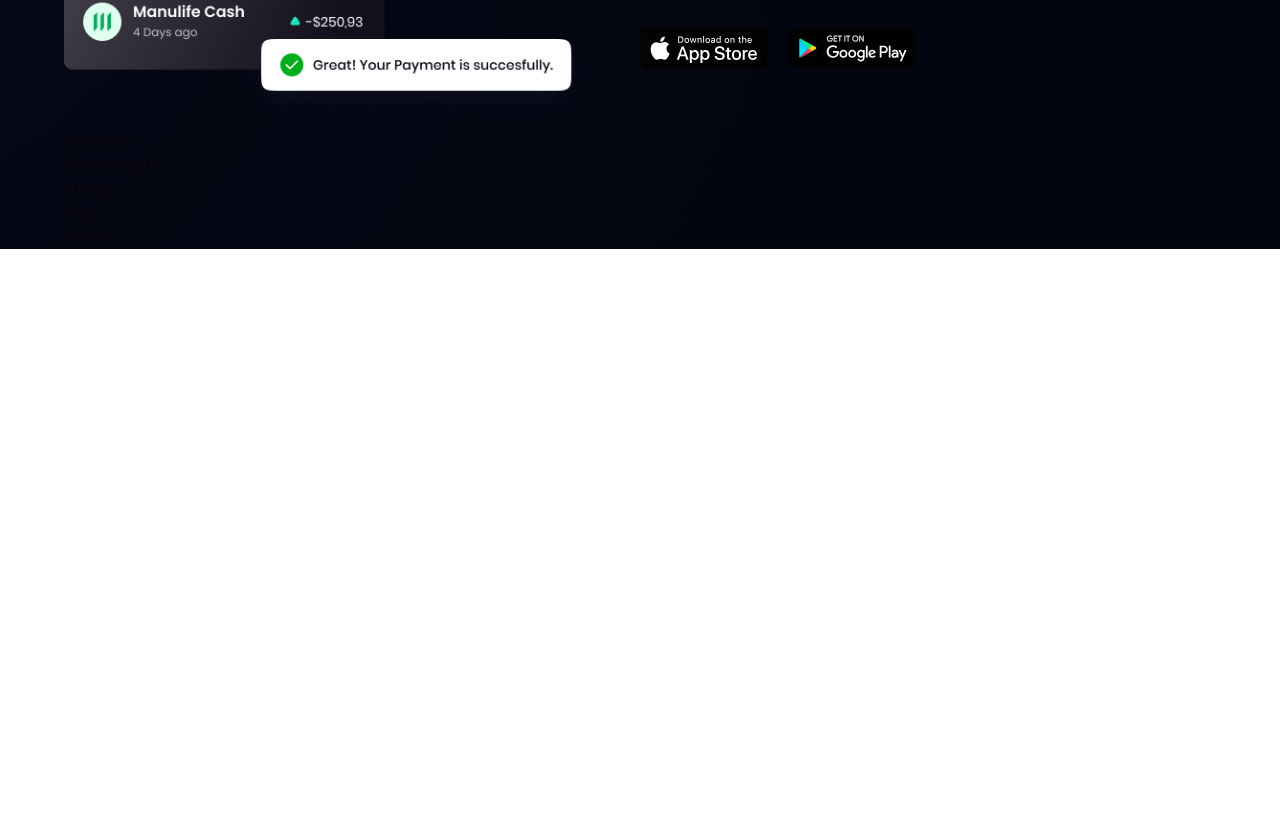
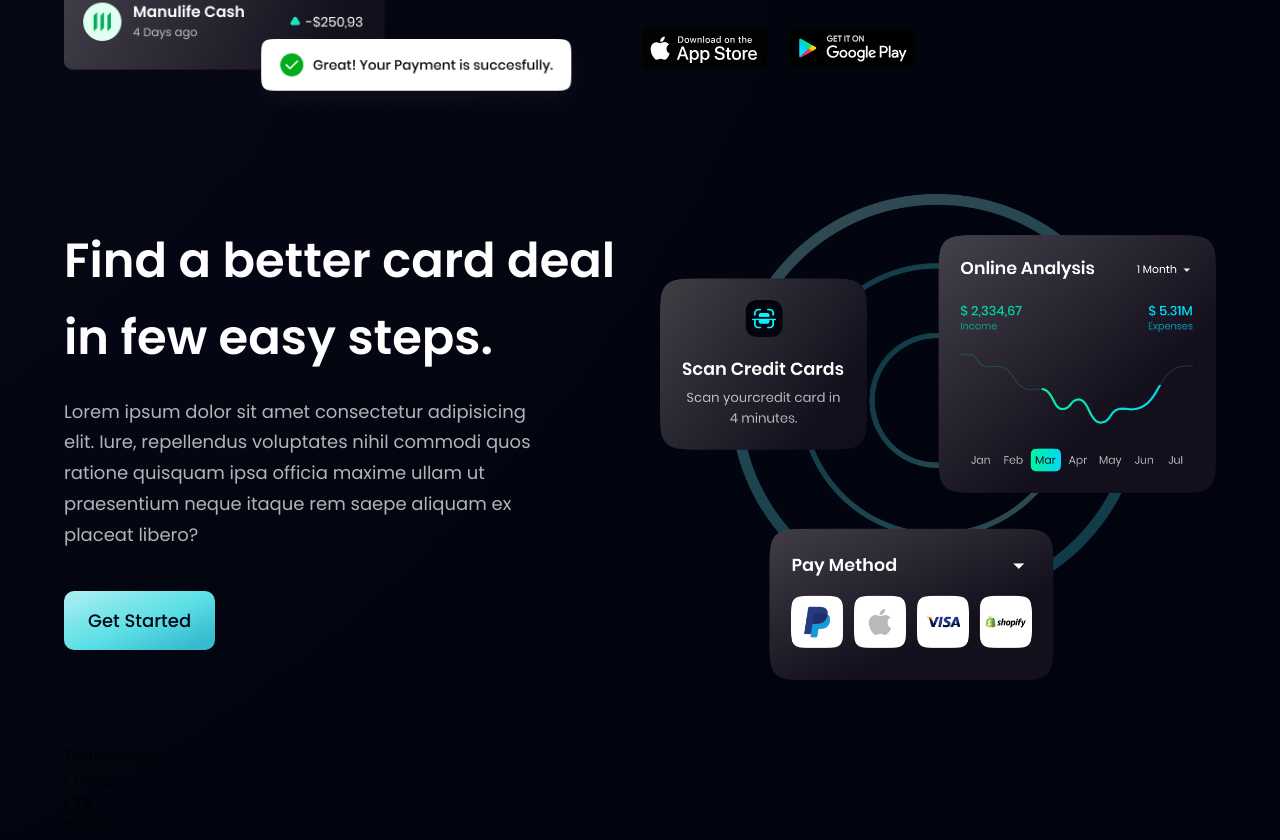
Before and after one commit to achu-BSL/bank_modern_app, a React (Vite) app: page / in a window 1280 px wide. Shown: the part 1914-2754 px from the top of the page. Before the commit the page ends 2163 px from the top, so only its background shows below. Built offline with nearby package versions, Linux system fonts and the light colour scheme.

Commit message:
Implement CardDeal section

```diff
--- a/src/components/Button.tsx
+++ b/src/components/Button.tsx
@@ -1,7 +1,10 @@
-import { FC } from 'react';
+import { FC } from "react";
 
-export const Button: FC<{styles: string}> = ({styles}) => (
-<button type='button' className={`py-4 px-6 bg-blue-gradient font-poppins font-medium text-[18px] text-primary outline-none ${styles}`}>
-  Get Started
-</button>
-  );
+export const Button: FC<{ styles: string }> = ({ styles }) => (
+  <button
+    type="button"
+    className={`py-4 px-6 bg-blue-gradient font-poppins font-medium text-[18px] text-primary outline-none ${styles} rounded-[10px]`}
+  >
+    Get Started
+  </button>
+);
--- a/src/components/CardDeal.tsx
+++ b/src/components/CardDeal.tsx
@@ -1,7 +1,26 @@
-import { FC } from 'react';
+import { FC } from "react";
+import { card } from "../assets";
+import styles, { layout } from "../style";
+import { Button } from "./Button";
 
 export const CardDeal: FC = () => (
-  <div>
-    CardDeal
-  </div>
+  <section className={layout.section}>
+    <div className={layout.sectionInfo}>
+      <h2 className={styles.heading2}>
+        Find a better card deal
+        <br className="sm:block hidden" /> in few easy steps.
+      </h2>
+      <p className={`${styles.paragraph} max-w-[470px] mt-5`}>
+        Lorem ipsum dolor sit amet consectetur adipisicing elit. Iure,
+        repellendus voluptates nihil commodi quos ratione quisquam ipsa officia
+        maxime ullam ut praesentium neque itaque rem saepe aliquam ex placeat
+        libero?
+      </p>
+      <Button styles="mt-10"/>
+    </div>
+
+    <div className={layout.sectionImg}>
+      <img src={card} alt="card" className="w-[100%] h-[100%]"/>
+    </div>
+  </section>
 );
```
